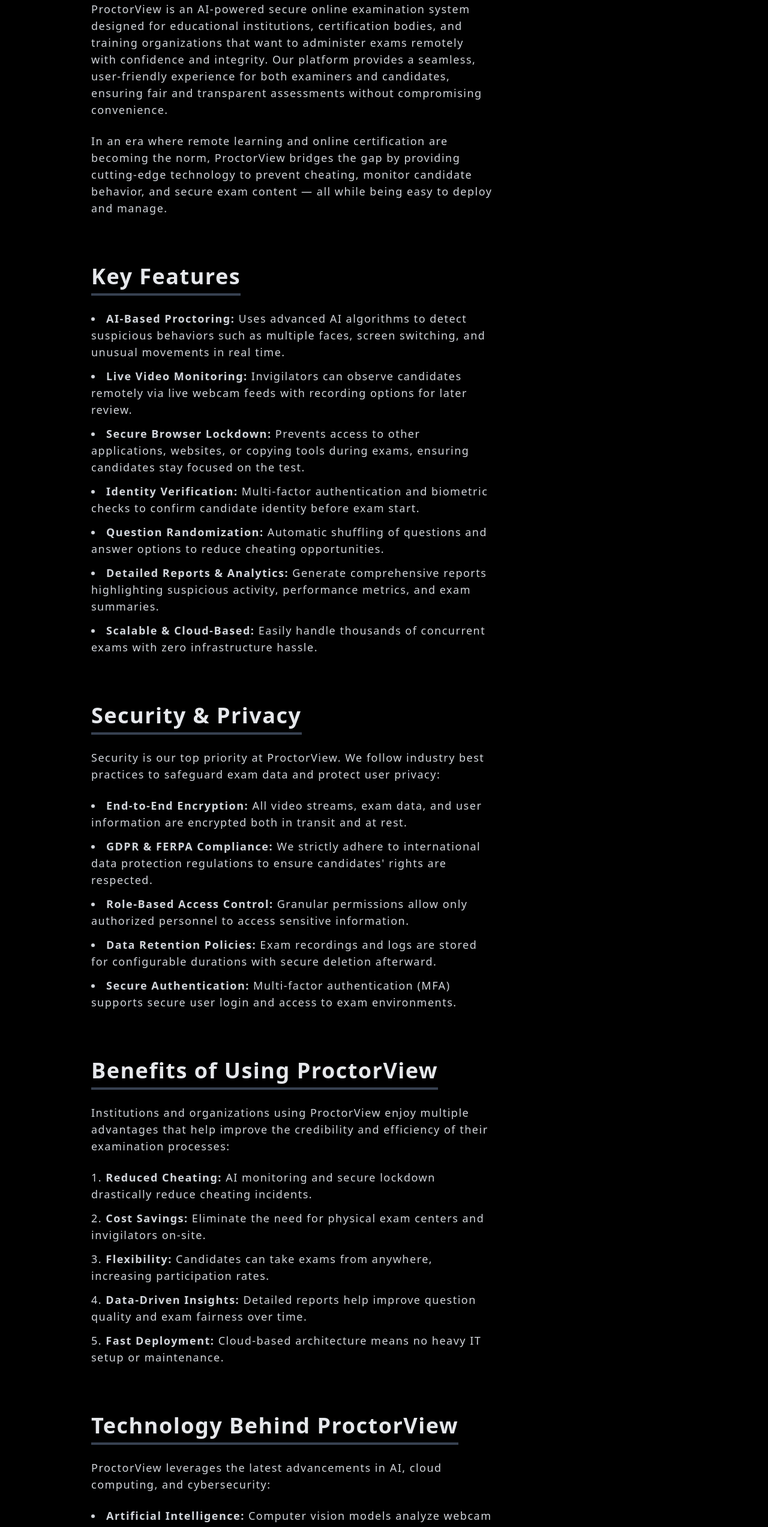
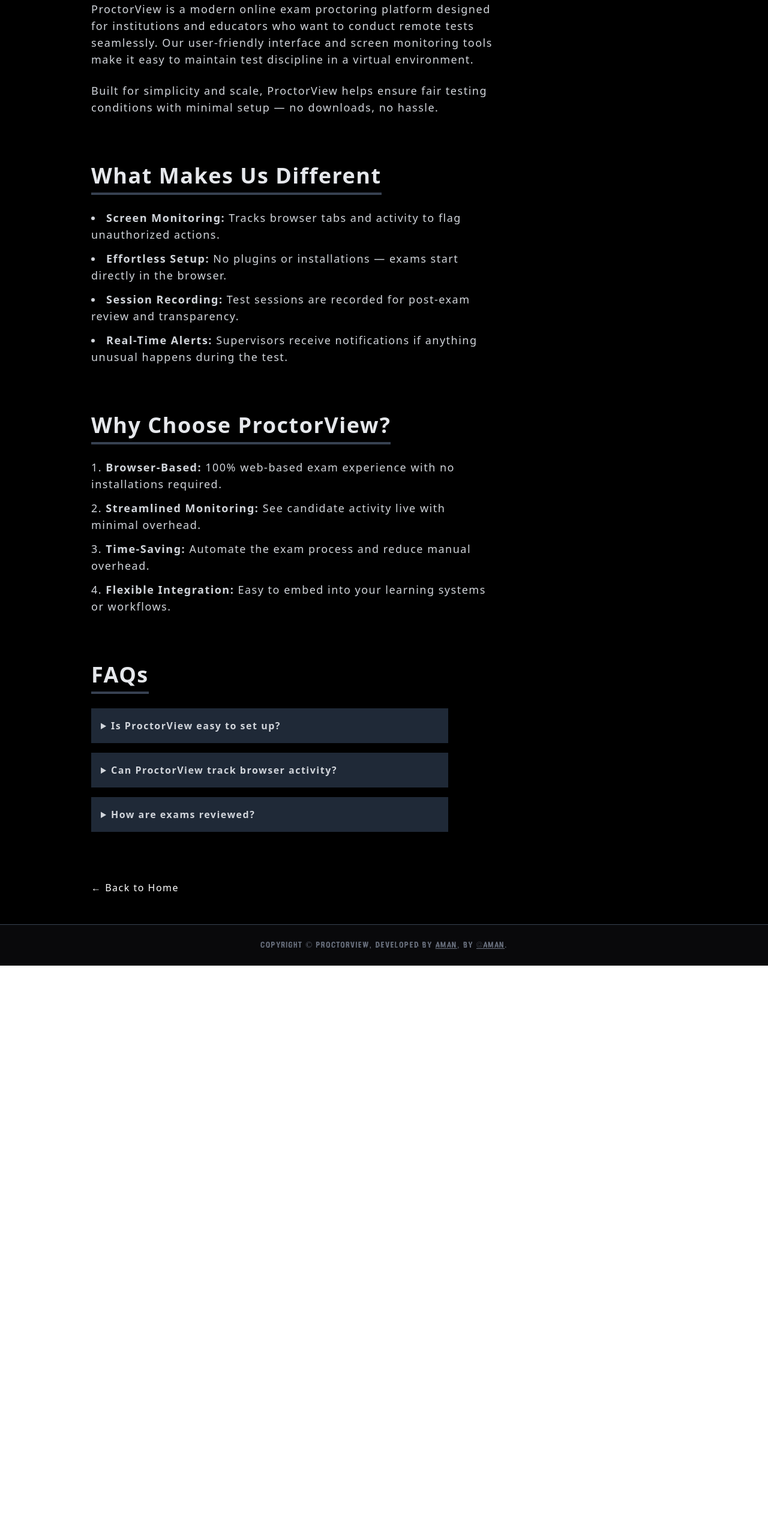
Before and after one commit to AmanRembersu/ProctorView, a React (Vite) app: page /about in a window 1280 px wide. Shown: the part 200-2746 px from the top of the page at 60% size. After the commit the page ends 1810 px from the top, so only its background shows below. Built offline with nearby package versions, Linux system fonts and the light colour scheme.

Commit message:
Update About.tsx
changng about content removing unwanted sections

```diff
--- a/src/components/About.tsx
+++ b/src/components/About.tsx
@@ -1,137 +1,77 @@
 function About() {
-
   return (
-    <body className="bg-black text-gray-300 font-sans leading-relaxed">
-
-
+    <div className="bg-black text-gray-300 font-sans leading-relaxed">
       <main className="max-w-5xl mx-auto px-6 py-12 space-y-20 text-left">
 
         <section id="overview" className="space-y-6">
           <h2 className="text-4xl font-extrabold text-gray-200 border-b-4 border-gray-700 inline-block pb-2">
-            Overview
+            What is ProctorView?
           </h2>
           <p className="text-lg max-w-prose">
-            ProctorView is an AI-powered secure online examination system designed for educational institutions, certification bodies, and training organizations that want to administer exams remotely with confidence and integrity. Our platform provides a seamless, user-friendly experience for both examiners and candidates, ensuring fair and transparent assessments without compromising convenience.
+            ProctorView is a modern online exam proctoring platform designed for institutions and educators who want to conduct remote tests seamlessly. Our user-friendly interface and screen monitoring tools make it easy to maintain test discipline in a virtual environment.
           </p>
           <p className="text-lg max-w-prose">
-            In an era where remote learning and online certification are becoming the norm, ProctorView bridges the gap by providing cutting-edge technology to prevent cheating, monitor candidate behavior, and secure exam content — all while being easy to deploy and manage.
+            Built for simplicity and scale, ProctorView helps ensure fair testing conditions with minimal setup — no downloads, no hassle.
           </p>
         </section>
 
         <section id="features" className="space-y-6">
           <h2 className="text-4xl font-extrabold text-gray-200 border-b-4 border-gray-700 inline-block pb-2">
-            Key Features
+            What Makes Us Different
           </h2>
-
           <ul className="list-disc list-inside space-y-3 text-lg max-w-prose">
-            <li><strong>AI-Based Proctoring:</strong> Uses advanced AI algorithms to detect suspicious behaviors such as multiple faces, screen switching, and unusual movements in real time.</li>
-            <li><strong>Live Video Monitoring:</strong> Invigilators can observe candidates remotely via live webcam feeds with recording options for later review.</li>
-            <li><strong>Secure Browser Lockdown:</strong> Prevents access to other applications, websites, or copying tools during exams, ensuring candidates stay focused on the test.</li>
-            <li><strong>Identity Verification:</strong> Multi-factor authentication and biometric checks to confirm candidate identity before exam start.</li>
-            <li><strong>Question Randomization:</strong> Automatic shuffling of questions and answer options to reduce cheating opportunities.</li>
-            <li><strong>Detailed Reports & Analytics:</strong> Generate comprehensive reports highlighting suspicious activity, performance metrics, and exam summaries.</li>
-            <li><strong>Scalable & Cloud-Based:</strong> Easily handle thousands of concurrent exams with zero infrastructure hassle.</li>
+            <li><strong>Screen Monitoring:</strong> Tracks browser tabs and activity to flag unauthorized actions.</li>
+            <li><strong>Effortless Setup:</strong> No plugins or installations — exams start directly in the browser.</li>
+            <li><strong>Session Recording:</strong> Test sessions are recorded for post-exam review and transparency.</li>
+            <li><strong>Real-Time Alerts:</strong> Supervisors receive notifications if anything unusual happens during the test.</li>
           </ul>
         </section>
 
-        <section id="security" className="space-y-6">
+        <section id="get-started" className="space-y-6">
           <h2 className="text-4xl font-extrabold text-gray-200 border-b-4 border-gray-700 inline-block pb-2">
-            Security & Privacy
+            Why Choose ProctorView?
           </h2>
-          <p className="text-lg max-w-prose">
-            Security is our top priority at ProctorView. We follow industry best practices to safeguard exam data and protect user privacy:
-          </p>
-          <ul className="list-disc list-inside space-y-3 text-lg max-w-prose">
-            <li><strong>End-to-End Encryption:</strong> All video streams, exam data, and user information are encrypted both in transit and at rest.</li>
-            <li><strong>GDPR & FERPA Compliance:</strong> We strictly adhere to international data protection regulations to ensure candidates' rights are respected.</li>
-            <li><strong>Role-Based Access Control:</strong> Granular permissions allow only authorized personnel to access sensitive information.</li>
-            <li><strong>Data Retention Policies:</strong> Exam recordings and logs are stored for configurable durations with secure deletion afterward.</li>
-            <li><strong>Secure Authentication:</strong> Multi-factor authentication (MFA) supports secure user login and access to exam environments.</li>
-          </ul>
-        </section>
-
-        <section id="benefits" className="space-y-6">
-          <h2 className="text-4xl font-extrabold text-gray-200 border-b-4 border-gray-700 inline-block pb-2">
-            Benefits of Using ProctorView
-          </h2>
-          <p className="text-lg max-w-prose">
-            Institutions and organizations using ProctorView enjoy multiple advantages that help improve the credibility and efficiency of their examination processes:
-          </p>
           <ol className="list-decimal list-inside space-y-3 text-lg max-w-prose">
-            <li><strong>Reduced Cheating:</strong> AI monitoring and secure lockdown drastically reduce cheating incidents.</li>
-            <li><strong>Cost Savings:</strong> Eliminate the need for physical exam centers and invigilators on-site.</li>
-            <li><strong>Flexibility:</strong> Candidates can take exams from anywhere, increasing participation rates.</li>
-            <li><strong>Data-Driven Insights:</strong> Detailed reports help improve question quality and exam fairness over time.</li>
-            <li><strong>Fast Deployment:</strong> Cloud-based architecture means no heavy IT setup or maintenance.</li>
+            <li><strong>Browser-Based:</strong> 100% web-based exam experience with no installations required.</li>
+            <li><strong>Streamlined Monitoring:</strong> See candidate activity live with minimal overhead.</li>
+            <li><strong>Time-Saving:</strong> Automate the exam process and reduce manual overhead.</li>
+            <li><strong>Flexible Integration:</strong> Easy to embed into your learning systems or workflows.</li>
           </ol>
-        </section>
-
-        <section id="technology" className="space-y-6">
-          <h2 className="text-4xl font-extrabold text-gray-200 border-b-4 border-gray-700 inline-block pb-2">
-            Technology Behind ProctorView
-          </h2>
-          <p className="text-lg max-w-prose">
-            ProctorView leverages the latest advancements in AI, cloud computing, and cybersecurity:
-          </p>
-          <ul className="list-disc list-inside space-y-3 text-lg max-w-prose">
-            <li><strong>Artificial Intelligence:</strong> Computer vision models analyze webcam feeds for facial recognition, eye movement tracking, and anomaly detection.</li>
-            <li><strong>Cloud Infrastructure:</strong> Hosted on scalable cloud platforms ensuring high availability and performance.</li>
-            <li><strong>WebRTC & Video Streaming:</strong> Real-time video streaming optimized for low latency and reliability.</li>
-            <li><strong>Advanced Encryption:</strong> Industry-standard cryptographic protocols protect exam content and user data.</li>
-            <li><strong>Responsive Web UI:</strong> Intuitive and accessible design compatible with desktop and mobile devices.</li>
-          </ul>
         </section>
 
         <section id="faq" className="space-y-6">
           <h2 className="text-4xl font-extrabold text-gray-200 border-b-4 border-gray-700 inline-block pb-2">
-            Frequently Asked Questions
+            FAQs
           </h2>
-
           <div className="space-y-4 max-w-prose">
             <details className="bg-gray-800 rounded-md p-4">
-              <summary className="cursor-pointer font-semibold text-gray-300">How does ProctorView ensure exam integrity?</summary>
+              <summary className="cursor-pointer font-semibold text-gray-300">Is ProctorView easy to set up?</summary>
               <p className="mt-2 text-gray-300">
-                ProctorView uses AI to monitor video feeds, locks down browsers to prevent cheating, and verifies candidate identity to maintain exam integrity throughout.
+                Yes. Just share a link — no installations or setup needed.
               </p>
             </details>
-
             <details className="bg-gray-800 rounded-md p-4">
-              <summary className="cursor-pointer font-semibold text-gray-300">Is my data secure with ProctorView?</summary>
+              <summary className="cursor-pointer font-semibold text-gray-300">Can ProctorView track browser activity?</summary>
               <p className="mt-2 text-gray-300">
-                Absolutely. All data is encrypted and stored securely. We comply with GDPR and other regulations to protect your privacy.
+                Yes. It monitors tab switching, copy-paste actions, and other screen-based behaviors.
               </p>
             </details>
-
             <details className="bg-gray-800 rounded-md p-4">
-              <summary className="cursor-pointer font-semibold text-gray-300">Can candidates use mobile devices to take exams?</summary>
+              <summary className="cursor-pointer font-semibold text-gray-300">How are exams reviewed?</summary>
               <p className="mt-2 text-gray-300">
-                Yes, our responsive design supports most modern smartphones and tablets, but webcams and stable internet are required.
-              </p>
-            </details>
-
-            <details className="bg-gray-800 rounded-md p-4">
-              <summary className="cursor-pointer font-semibold text-gray-300">What if there is a connectivity issue during the exam?</summary>
-              <p className="mt-2 text-gray-300">
-                ProctorView automatically attempts to reconnect the video stream. Exams can be resumed, and logs are preserved to ensure fairness.
-              </p>
-            </details>
-
-            <details className="bg-gray-800 rounded-md p-4">
-              <summary className="cursor-pointer font-semibold text-gray-300">How can institutions get started?</summary>
-              <p className="mt-2 text-gray-300">
-                Simply contact our sales team or sign up on our website. We offer onboarding and support to ensure a smooth experience.
+                Recordings and logs are saved for supervisors to review after the test session.
               </p>
             </details>
           </div>
         </section>
+
         <div className="mt-8">
-          <a href="/" className="text-white-600 hover:underline">← Back to Home</a>
+          <a href="/" className="text-white hover:underline">← Back to Home</a>
         </div>
 
       </main>
-
-
-    </body>
+    </div>
   )
 }
+
 export default About;
```
